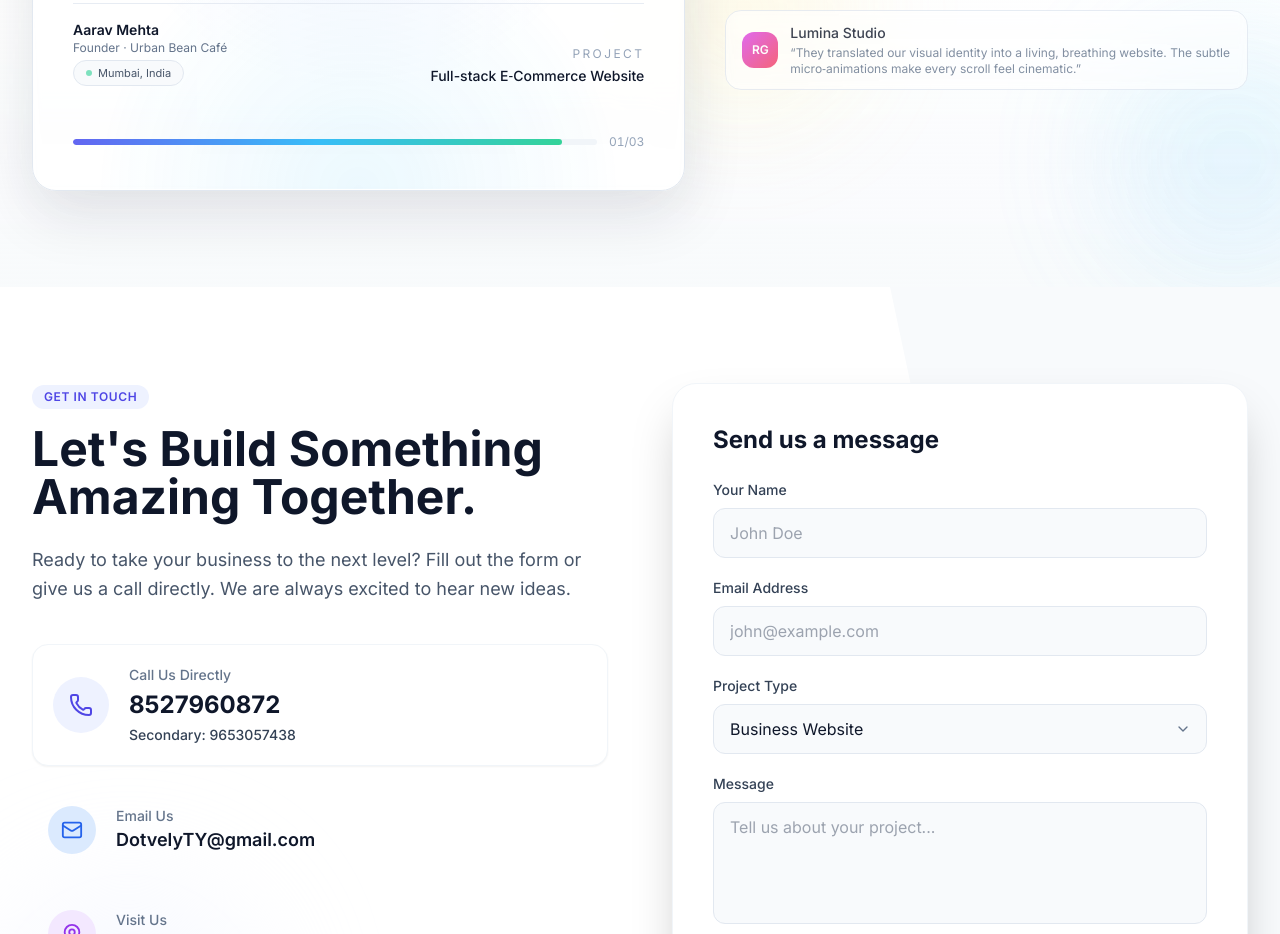
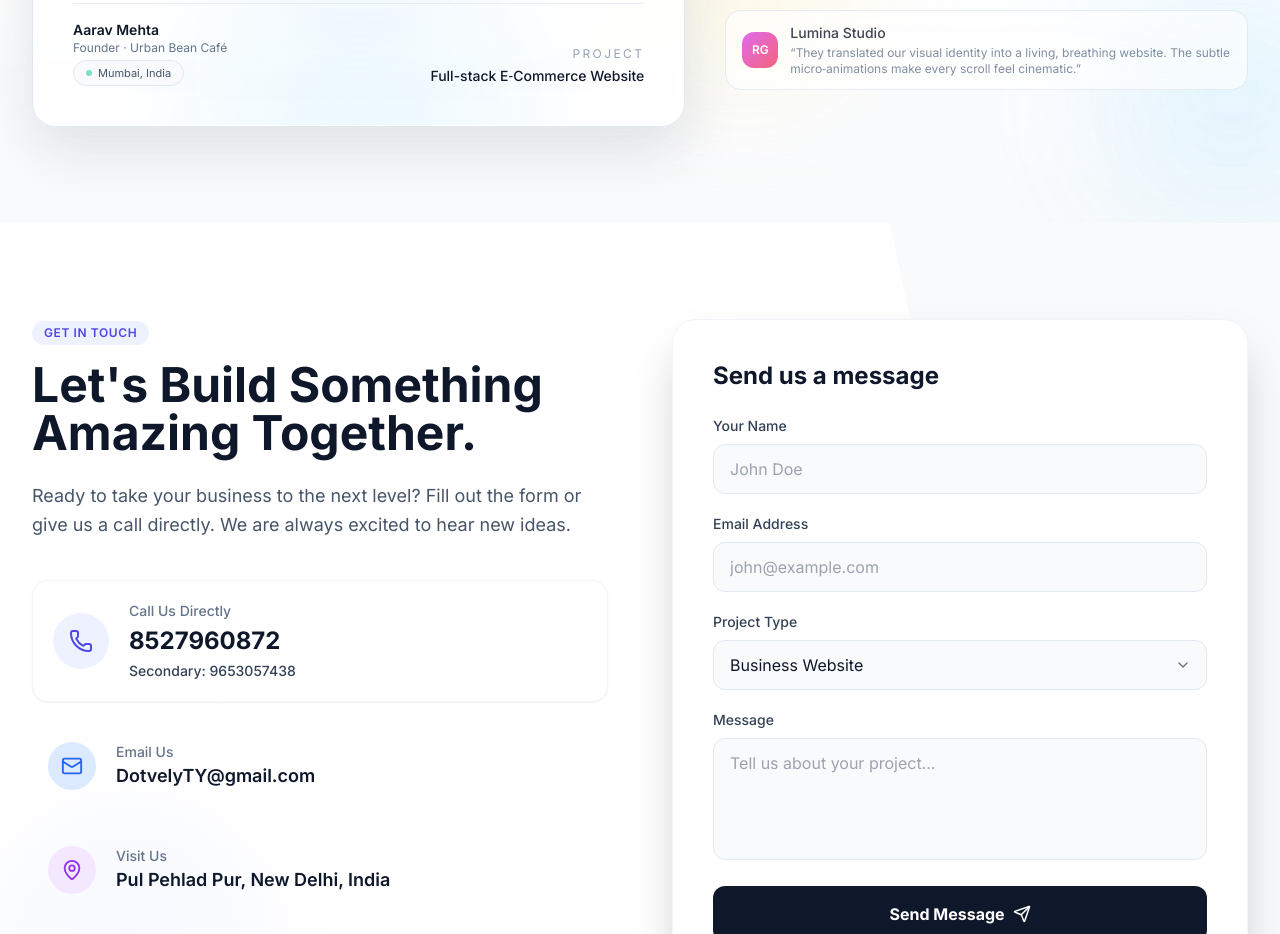
Before and after one commit to Tawseef10/Dotvely, a React (Vite) app: page / in a window 1280 px wide. Shown: the part 3940-4874 px from the top of the page. Built offline with nearby package versions, Linux system fonts and the light colour scheme.

Commit message:
Testimonials 5

```diff
--- a/components/Testimonials.tsx
+++ b/components/Testimonials.tsx
@@ -53,7 +53,6 @@ const AUTO_PLAY_INTERVAL = 7000; // ms
 const Testimonials: React.FC = () => {
   const [activeIndex, setActiveIndex] = useState(0);
   const [isHovering, setIsHovering] = useState(false);
-  const [progress, setProgress] = useState(0);
 
   const goTo = (index: number) => {
     const total = testimonials.length;
@@ -73,27 +72,6 @@ const Testimonials: React.FC = () => {
     }, AUTO_PLAY_INTERVAL);
 
     return () => clearTimeout(timer);
-  }, [activeIndex, isHovering]);
-
-  // Live progress bar tied to autoplay
-  useEffect(() => {
-    if (isHovering) return;
-
-    setProgress(0);
-    const start = performance.now();
-    let frameId: number;
-
-    const tick = () => {
-      const elapsed = performance.now() - start;
-      const pct = Math.min((elapsed / AUTO_PLAY_INTERVAL) * 100, 100);
-      setProgress(pct);
-      if (pct < 100) {
-        frameId = requestAnimationFrame(tick);
-      }
-    };
-
-    frameId = requestAnimationFrame(tick);
-    return () => cancelAnimationFrame(frameId);
   }, [activeIndex, isHovering]);
 
   const active = testimonials[activeIndex];
@@ -207,19 +185,6 @@ const Testimonials: React.FC = () => {
                 </div>
               </div>
 
-              {/* Progress bar */}
-              <div className="mt-4 flex items-center gap-3">
-                <div className="relative h-1.5 flex-1 overflow-hidden rounded-full bg-slate-100">
-                  <div
-                    key={active.id}
-                    className="absolute inset-y-0 left-0 rounded-full bg-gradient-to-r from-indigo-500 via-sky-400 to-emerald-400 transition-[width] duration-150 ease-linear"
-                    style={{ width: `${progress}%` }}
-                  />
-                </div>
-                <span className="text-xs tabular-nums text-slate-400">
-                  {String(activeIndex + 1).padStart(2, '0')}/{String(testimonials.length).padStart(2, '0')}
-                </span>
-              </div>
             </div>
           </article>
 
```
